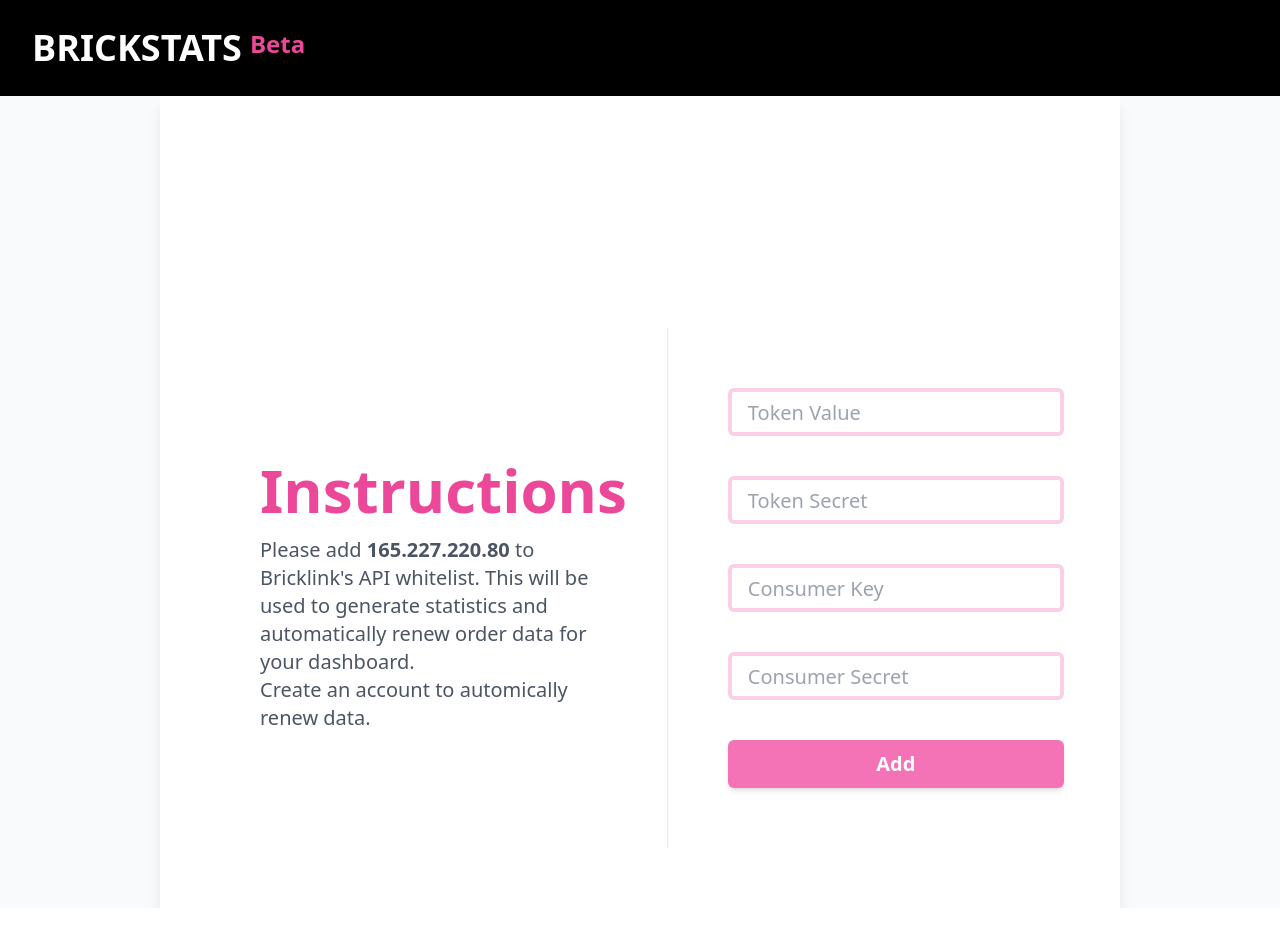
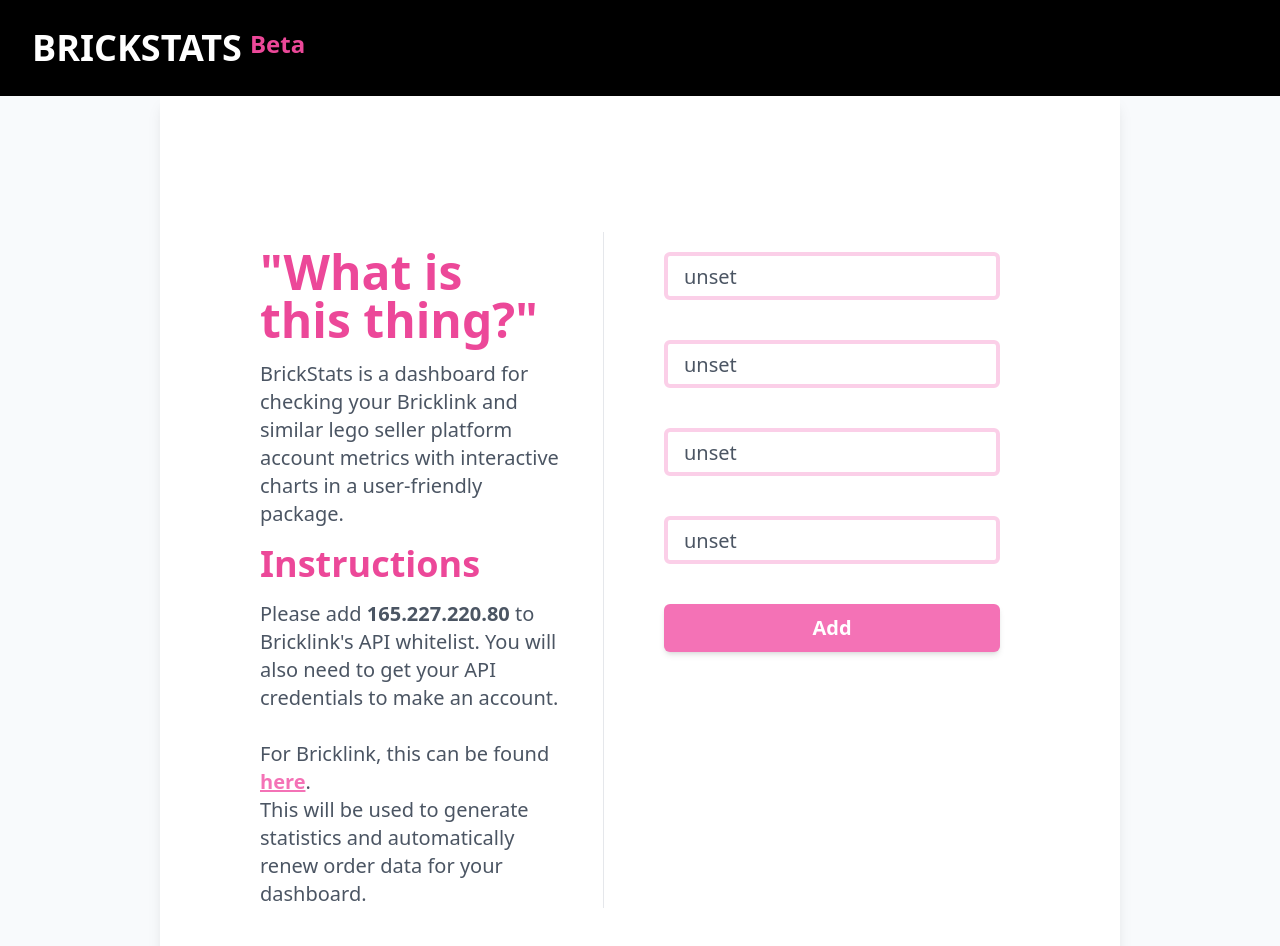
Before and after one commit to Clyde-Goodall/brickstats-client, a Vue app: page / in a window 1280 px wide. Shown: the top 946 px of the page. Before the commit the page ends 908 px from the top, so only its background shows below. Built offline with nearby package versions, Linux system fonts and the light colour scheme; no server answers; what chartjs-plugin-zoom would draw is missing.

Commit message:
instructions

```diff
--- a/src/components/Body.vue
+++ b/src/components/Body.vue
@@ -1,6 +1,6 @@
 <template>
 <!-- this is a container -->
-    <div class="w-full flex flex-column justify-center bg-slate-50">
+    <div class="w-full h-fit flex justify-center bg-slate-50">
         <div :class="{'inner-container': true, [cWidth]: true, [cScroll]: true}">
             <!-- Put anything you want rendered inside the Body tag wherever you include it in. See: "../views/HomeView.vue" -->
             <slot>
@@ -40,10 +40,10 @@
 
 <style scoped>
 .container {
-    @apply: w-full h-screen bg-slate-50 flex justify-center items-center;
+    @apply: w-full h-screen bg-slate-50 flex justify-center ;
 }
 .inner-container {
-    @apply min-h-screen bg-white box-border p-5 mx-24 shadow-lg flex pt-48;
+    @apply min-h-screen bg-white box-border p-5 mx-24 shadow-lg flex pt-24;
 }
 
 
--- a/src/components/Onboard.vue
+++ b/src/components/Onboard.vue
@@ -1,14 +1,20 @@
 <template>
-    <div class="w-full h-auto flex flex-row p-10">
-        <div class="flex flex-col w-full border-r h-auto p-10 justify-center">
-            <h1 class="heading">Instructions</h1>
+    <div class="w-full flex flex-row p-10">
+        <div class="flex flex-col w-full h-3/4 min-h-min border-r center px-10 ">
+            <h1 class="heading">"What is this thing?"</h1>
+            <p>
+               BrickStats is a dashboard for checking your Bricklink and similar lego seller platform account metrics with interactive charts in a user-friendly package.
+            </p>
+            <h2 class="heading">Instructions</h2>
             <p>
                 Please add <b>165.227.220.80</b> to Bricklink's API whitelist.
+                You will also need to get your API credentials to make an account.<br><br>
+                For Bricklink, this can be found <a href="https://www.bricklink.com/v2/login.page?logFolder=h&logSub=&logInTo=https%3A%2F%2Fwww.bricklink.com%2Fv2%2Fapi%2Fregister_consumer.page" target="_">here</a>.<br>
                 This will be used to generate statistics and automatically renew order data for your dashboard.<br>
-                Create an account to automically renew data.
+
             </p>
         </div>
-        <div class="flex flex-col w-full p-10">
+        <div class="flex flex-col w-full px-10 h-auto">
             <input type="text" name="token" placeholder="Token Value" v-model="key.value"/>
             <input type="text" name="secret" placeholder="Token Secret" v-model="key.secret"/>
             <input type="text" name="token" placeholder="Consumer Key" v-model="key.ckey"/>
@@ -35,10 +41,10 @@
         }
     },
     created() {
-        this.key.value = ''
-        this.key.secret = ''
-        this.key.ckey = ''
-        this.key.csecret = ''
+        this.key.value = import.meta.env.VITE_TOKEN_VALUE ? import.meta.env.VITE_TOKEN_VALUE : ''
+        this.key.secret = import.meta.env.VITE_TOKEN_SECRET ? import.meta.env.VITE_TOKEN_SECRET : ''
+        this.key.ckey = import.meta.env.VITE_CONSUMER_KEY ? import.meta.env.VITE_CONSUMER_KEY  : ''
+        this.key.csecret = import.meta.env.VITE_CONSUMER_SECRET ? import.meta.env.VITE_CONSUMER_SECRET : ''
     },
     methods: {
         //makes function to test cred validity available
@@ -64,7 +70,7 @@
 }
 
 .heading {
-    @apply text-6xl font-sans my-4 text-pink-500 font-bold;
+    @apply font-sans my-4 text-pink-500 font-bold;
 }
 .add-button {
      @apply outline-none rounded-md bg-pink-400 font-extrabold box-border shadow-md select-none h-12 text-xl text-white;
--- a/src/main.css
+++ b/src/main.css
@@ -3,6 +3,20 @@
 @tailwind components;
 @tailwind utilities;
 
+/* tags */
+h1 {
+    @apply text-5xl;
+}
+
+h2 {
+    @apply text-4xl;
+}
+
+a {
+    @apply text-pink-400 underline font-semibold;
+}
+
+/* classes */
 .add-button {
     @apply outline-none rounded-md bg-pink-400 font-extrabold box-border shadow-md select-none h-12 text-xl text-white;
 }
@@ -16,7 +30,7 @@
 }
 
 .add-button:active {
-   @apply bg-gradient-to-br from-pink-600 to-pink-500;
+   @apply bg-gradient-to-br from-pink-600 to-pink-500 text-gray-100;
 }
 input {
     @apply m-5;
--- a/src/views/HomeView.vue
+++ b/src/views/HomeView.vue
@@ -3,7 +3,7 @@
     <div class="w-full">
         <Top :name="this.$route.name"></Top>
         <Body width="w-3/4">
-            <Onboard></Onboard>
+            <Onboard />
         </Body>
     </div>
 </template>
```
